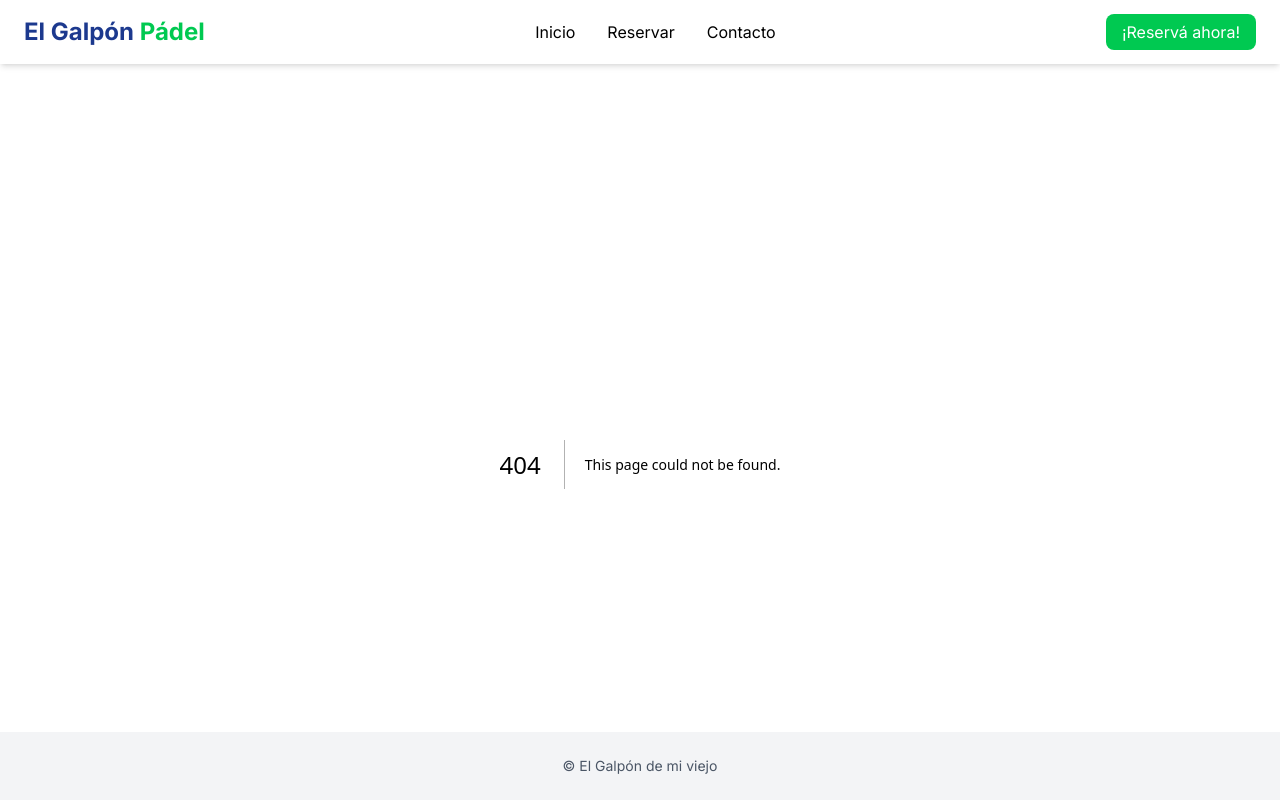
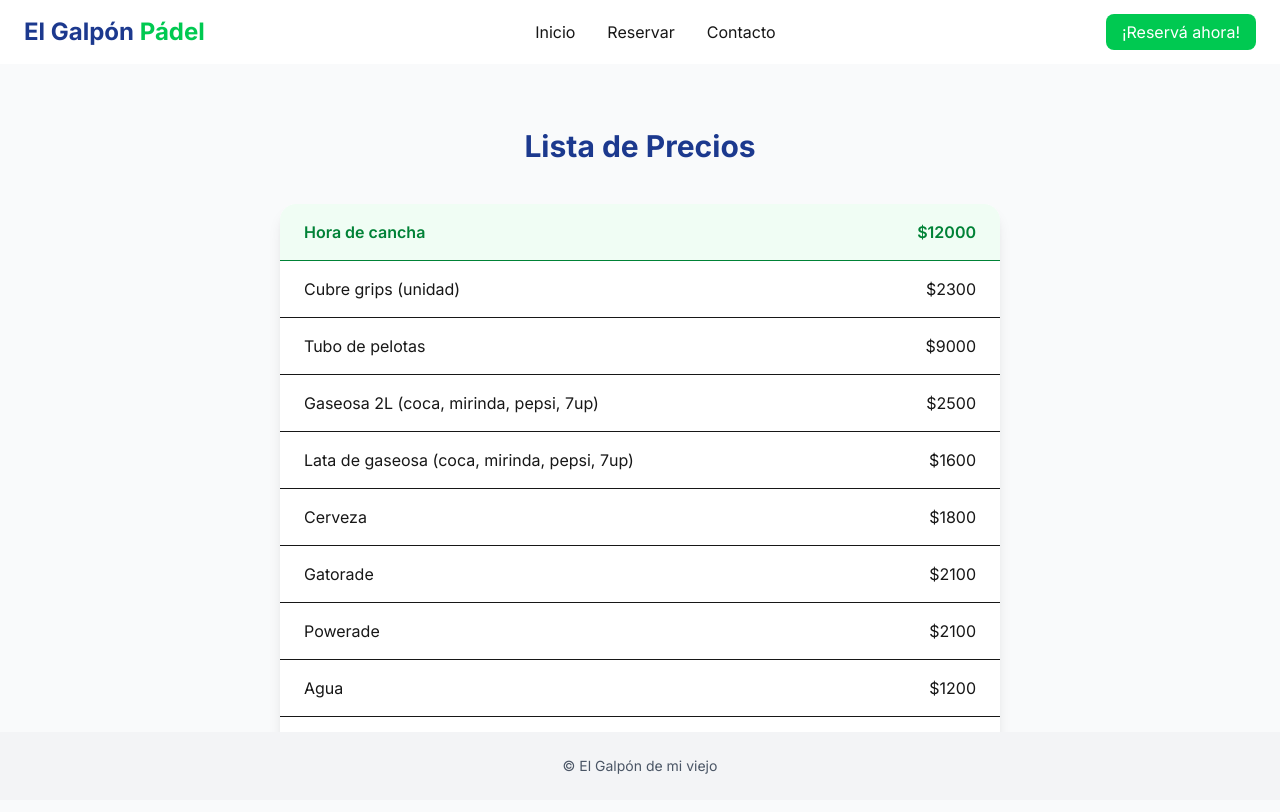
Before and after one commit to pulygarcia/Courts-reservations-client, a Next.js app: page /list in a window 1280 px wide. Before the commit this address had no page. Shown: the top 812 px of the page. Built offline with nearby package versions, Linux system fonts and the light colour scheme.

Commit message:
static prices list, add occupied reservations of the day in reservation view

```diff
--- a/app/layout.tsx
+++ b/app/layout.tsx
@@ -30,7 +30,7 @@ export default function RootLayout({
 
           <main>{children}</main>
 
-          <footer className="bg-gray-100 absolute bottom-0 w-full">
+          <footer className="bg-gray-100 absolute md:bottom-0 w-full">
             <div className="container mx-auto py-6 px-6 text-center text-sm text-gray-600">
               © El Galpón de mi viejo
             </div>
--- /dev/null
+++ b/app/list/page.tsx
@@ -0,0 +1,40 @@
+export default function PricingListPage() {
+  const items = [
+    { name: "Hora de cancha", price: "$12000", highlight: true },
+    { name: "Cubre grips (unidad)", price: "$2300" },
+    { name: "Tubo de pelotas", price: "$9000" },
+    { name: "Gaseosa 2L (coca, mirinda, pepsi, 7up)", price: "$2500" },
+    { name: "Lata de gaseosa (coca, mirinda, pepsi, 7up)", price: "$1600" },
+    { name: "Cerveza", price: "$1800" },
+    { name: "Gatorade", price: "$2100" },
+    { name: "Powerade", price: "$2100" },
+    { name: "Agua", price: "$1200" },
+    { name: "Jugo", price: "$1500" },
+  ];
+
+  return (
+    <section className="py-16 bg-gray-50">
+      <div className="max-w-3xl mx-auto px-6">
+        <h1 className="text-3xl font-bold text-center text-blue-900 mb-10">
+          Lista de Precios
+        </h1>
+
+        <div className="bg-white shadow-lg rounded-2xl overflow-hidden">
+          <ul>
+            {items.map((item, idx) => (
+              <li
+                key={idx}
+                className={`flex justify-between items-center px-6 py-4 border-b last:border-b-0 ${
+                  item.highlight ? "bg-green-50 font-semibold text-green-700" : ""
+                }`}
+              >
+                <span>{item.name}</span>
+                <span>{item.price}</span>
+              </li>
+            ))}
+          </ul>
+        </div>
+      </div>
+    </section>
+  );
+}
--- a/app/reservation/page.tsx
+++ b/app/reservation/page.tsx
@@ -1,13 +1,39 @@
 import ReservationForm from "../components/ReservationForm";
 import Link from "next/link";
 import { getUserIdFromCookies } from "../utils/auth";
+import { ReservationResponse } from "../schemas/form-reservation-schema";
+import { isToday, parseISO } from "date-fns";
 
 export default async function ReservationPage() {
   const userId = await getUserIdFromCookies();
 
+  const getTodayReservations = async () => {
+    const req = await fetch(`${process.env.API_BASE_URL}/reservations`);
+    const res = await req.json();
+
+    const todayReservations = res.filter((r: { date: string }) =>
+      isToday(parseISO(r.date))
+    );
+
+    //order asc
+    todayReservations.sort((a:any, b:any) => {
+      const startA = Number(a.startTime.split(":")[0]);
+      const startB = Number(b.startTime.split(":")[0]);
+
+      const result = startA - startB //if < 0 → a before b, if > 0 → a after b
+      return result; //reordered array
+    });
+
+    return todayReservations;
+  };
+
+  const todayReservations = await getTodayReservations()
+
   return (
-    <section className="flex justify-center items-center py-16 bg-gray-50">
-      <div className="w-full max-w-lg bg-white shadow-lg rounded-2xl p-8">
+    <section className="flex justify-center items-start py-6 md:py-16 bg-gray-50">
+      <div className="flex-col flex md:flex-row gap-6 md:gap-8 w-full max-w-5xl">
+
+        <div className=" bg-white shadow-lg rounded-2xl p-8">
           <h2 className="text-3xl font-bold text-center text-blue-900 mb-6">
             Realizar Reserva
           </h2>
@@ -28,6 +54,32 @@ export default async function ReservationPage() {
             </Link>
           </div>
         </div>
+
+        <div className="md:flex-1 w-full md:w-64 bg-white shadow-lg rounded-2xl p-6">
+          <h3 className="text-xl font-bold text-red-600 mb-4">
+            Ocupado (Hoy)
+          </h3>
+          <ul className="space-y-3">
+            {todayReservations.length === 0 && (
+              <li className="p-3 rounded-lg text-gray-500 text-sm border border-gray-200 text-center">
+                No hay reservas para hoy.
+              </li>
+            )}
+
+            {todayReservations.map((res:ReservationResponse) => (
+              <li
+                key={res.id}
+                className="p-3 rounded-lg text-gray-700 text-sm border border-red-200"
+              >
+                <span className="bg-gray-100 text-gray-700 p-1 rounded me-2">
+                  {res.startTime.slice(0, 5)} - {res.endTime.slice(0, 5)}
+                </span>{" "}
+                ocupada en <span className="capitalize">{res.court.name}</span>
+              </li>
+            ))}
+          </ul>
+        </div>
+      </div>
     </section>
   );
 }
```
Lines whose indentation alone changed are shown as unchanged.
